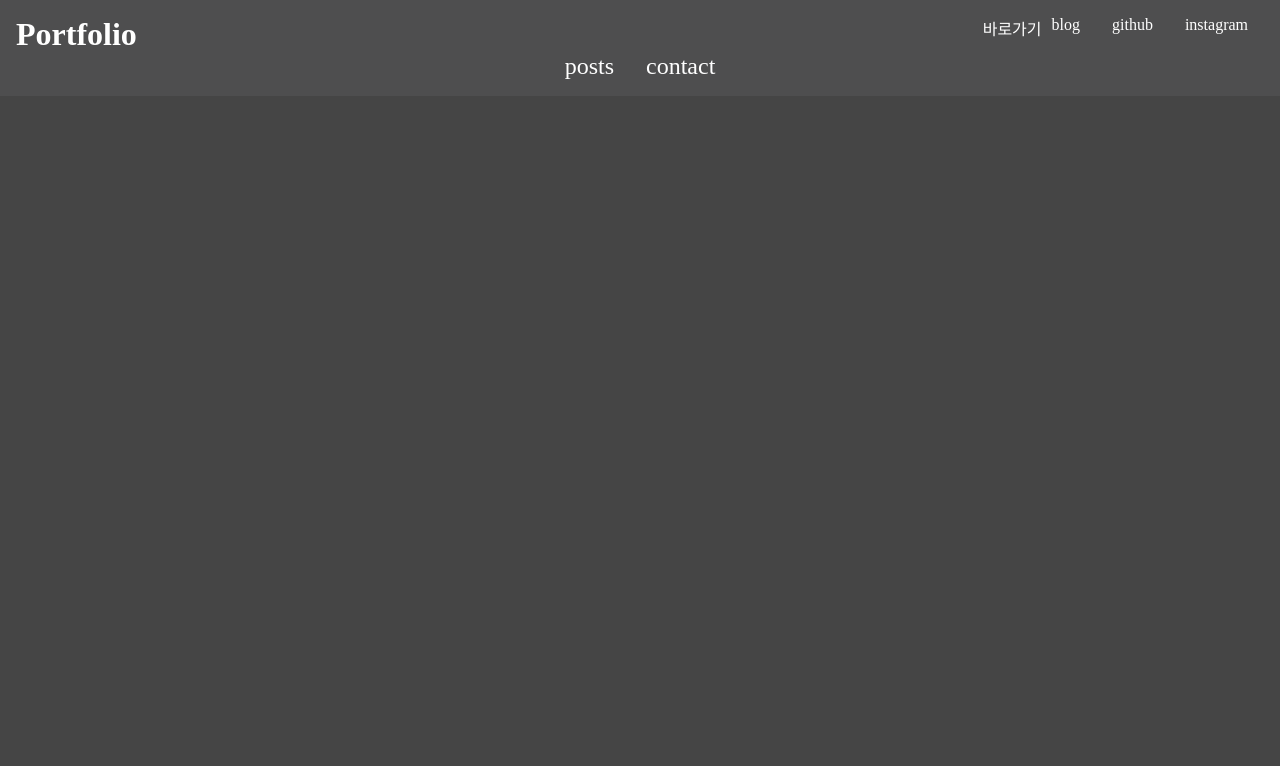
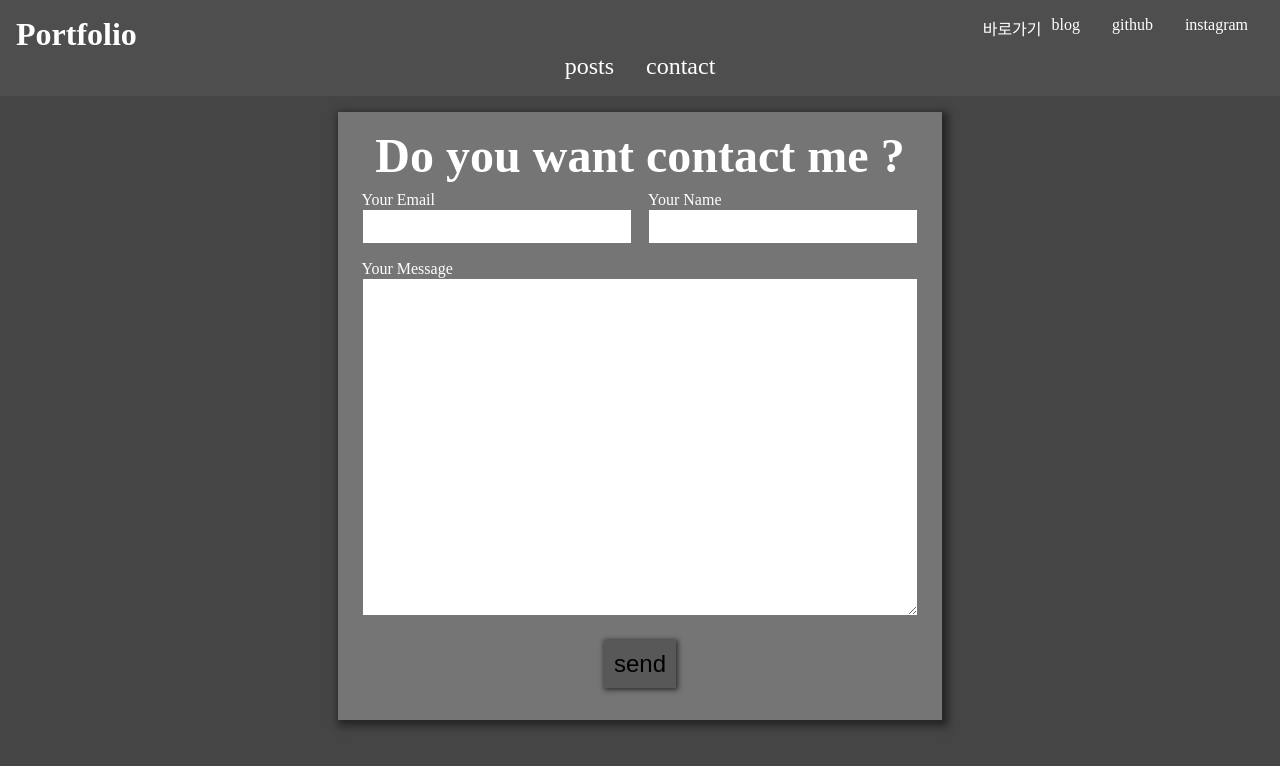
Before and after one commit to Jaek1783/typescript_portfolio_blog, a Next.js app: page /contact in a window 1280 px wide. Shown: the top 766 px of the page. Built offline with nearby package versions, Linux system fonts and the light colour scheme.

Commit message:
컨택트페이지 구성

```diff
--- /dev/null
+++ b/components/contact/form-style.module.css
@@ -0,0 +1,53 @@
+.contact{
+    display: flex;
+    flex-direction: column;
+    justify-content: center;
+    align-items: center;
+}
+
+.contact>h2{
+        position: absolute;
+    overflow: hidden;
+    width: 1px;
+    height: 1px;
+    padding: 0;
+    margin: -1px;
+    border: 0;
+    clip: rect(0,0,0,0);
+}
+.formbox{
+    background-color: #757575;
+    padding:1rem;
+    box-shadow: 3px 3px 8px 3px #242424;
+}
+
+.formbox>p{
+    font-size: 3rem;
+    font-weight: bold;
+}
+.controls{
+    display: flex;
+    justify-content: space-between;
+}
+.control, .textbox{
+    display:flex;
+    flex-wrap: wrap;
+    padding:.5rem;
+}
+
+.control>label, .textbox>label{
+    width:100%;
+    text-align: left;
+}
+.control>input,.textbox>textarea{
+    padding:.5rem;
+    width:100%;
+}
+.textbox>textarea{
+    height:20rem;
+}
+
+.action{
+    display: flex;
+    justify-content: center;
+}
--- /dev/null
+++ b/components/contact/form.tsx
@@ -0,0 +1,34 @@
+import style from './form-style.module.css';
+import btnStlye from '../layout/btn.module.css';
+import {useState} from 'react';
+const Form = ()=>{
+    const [emailValue, setEmailValue] = useState('');
+    const [nameValue, setNameValue] = useState('');
+    const [descValue, setDescValue] = useState('');
+    console.log(emailValue);
+    return <div className={style.formbox}>
+        <p>Do you want contact me ?</p>
+            <form className={style.form}>
+                    <div className={style.controls}>
+                        <div className={style.control}>
+                            <label htmlFor="email">Your Email</label>
+                            <input type="email" id="email" required value = {emailValue} onChange  = {(event : any) => setEmailValue(event.target.value)}/>
+                        </div>
+                        <div className={style.control}>
+                            <label htmlFor="name">Your Name</label>
+                            <input type="text" id="name" required value = {nameValue} onChange  = {(event : any) => setNameValue(event.target.value)}/>
+                        </div>
+                        </div>
+                        <div className={style.textbox}>
+                            <label htmlFor="message">Your Message</label>
+                            <textarea  id="message" value = {descValue} onChange  = {(event : any) => setDescValue(event.target.value)}></textarea>
+                        </div>
+                    <div className={style.action}>
+                        <button className={btnStlye.btn}>send</button>
+                    </div>
+                </form>
+            </div>
+
+}
+
+export default Form;
--- a/pages/contact/index.tsx
+++ b/pages/contact/index.tsx
@@ -1,8 +1,11 @@
+import Form from "../../components/contact/form";
+import style from '../../components/contact/form-style.module.css'
 const Contact = () =>{
     return (
-        <div>
-            <h1>Contact Page</h1>
-        </div>
+        <section className={style.contact}>
+            <h2>Contact Page</h2>
+            <Form/>
+        </section>
     );
 }
 
```
Also changed, not shown: pages/api/contact.tsx (added).
